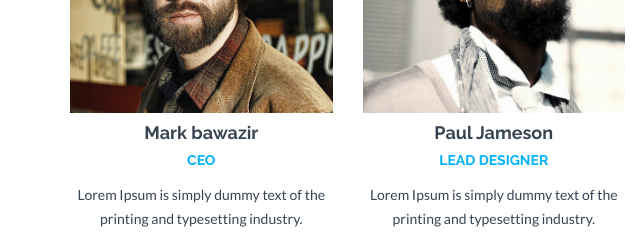
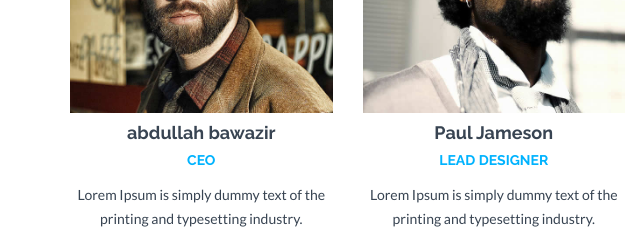
Before and after one commit to boxes1950/testrepo, a plain HTML site: page solid/theme/about.html in a window 1280 px wide. Shown: the part 1000-1240 px from the top of the page, 0-640 px from the left. Drawn offline with nearby package versions, Linux system fonts and the light colour scheme.

Commit message:
changer mark to abdullah

```diff
--- a/solid/theme/about.html
+++ b/solid/theme/about.html
@@ -114,7 +114,7 @@
                     	</div><!-- he bg -->
 					</div><!-- he view -->
 				</div><!-- he wrap -->
-				<h4>Mark bawazir</h4>
+				<h4>abdullah bawazir</h4>
 				<h5 class="ctitle">CEO</h5>
 				<p>Lorem Ipsum is simply dummy text of the printing and typesetting industry.</p>
 				<div class="hline"></div>
```
